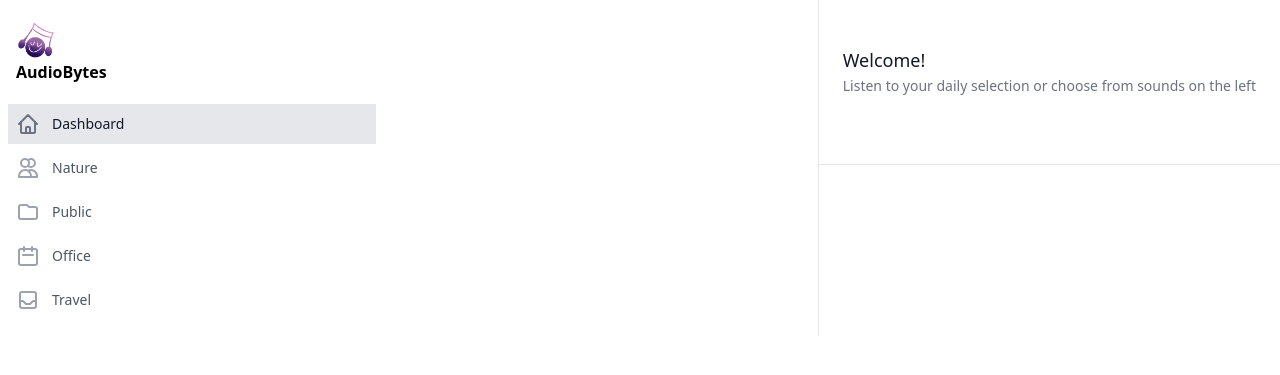
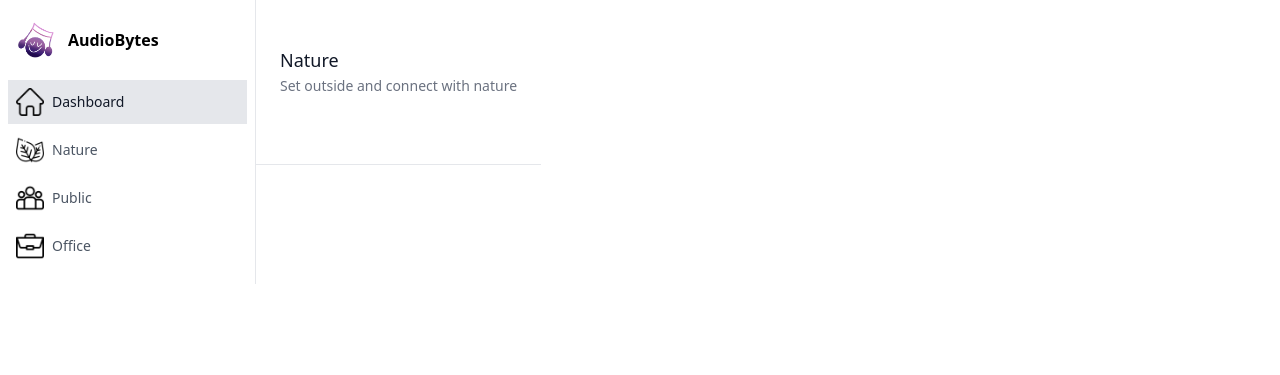
Before and after one commit to zainab404/audiobytes, a Django app: template listen/templates/listen/dashboard.html in a window 1280 px wide. Shown: the top 375 px of the page. Run offline with Django 3.2, Linux system fonts and the light colour scheme; the template is opened without the code that fills it, so the values that code supplies are empty; some libraries are stand-ins or nearby versions.

Commit message:
Clean up

```diff
--- a/listen/templates/listen/dashboard.html
+++ b/listen/templates/listen/dashboard.html
@@ -6,74 +6,55 @@
   <body>
     <!-- This example requires Tailwind CSS v2.0+ -->
 <div class="flex flex-row">
-<div class="flex flex-col flex-grow border-r border-gray-200 pt-5 pb-4 bg-white overflow-y-auto">
+<div class="flex flex-col border-r border-gray-200 pt-5 pb-4 bg-white overflow-y-auto w-64">
   <div class="flex items-center flex-shrink-0 px-4">
-      <a href="/">
-          <span class="sr-only">Workflow</span>
-          <img class="h-8 w-auto sm:h-10" src="{% static 'landing/images/my_logo.png' %}" alt="Error 404">
-
+      <a class="flex flex-row items-center"href="/">
+        <img class="h-8 w-auto sm:h-10 mr-3" src="{% static 'landing/images/my_logo.png' %}" alt="Error 404">
       <p class="font-bold">AudioBytes</p>
       </a>
   </div>
-  <div class="mt-5 flex-grow flex flex-col w-96">
+  <div class="mt-5 flex-grow flex flex-col">
     <nav class="flex-1 px-2 bg-white space-y-1" aria-label="Sidebar">
       <!-- Current: "bg-gray-100 text-gray-900", Default: "text-gray-600 hover:bg-gray-50 hover:text-gray-900" -->
       <a href="/listen/dashboard" class="bg-gray-200 text-gray-900 group flex items-center px-2 py-2 text-sm font-mediumrounded-md">
         <!-- Current: "text-gray-500", Default: "text-gray-400 group-hover:text-gray-500" -->
         <!-- Heroicon name: home -->
-        <svg class="text-gray-500 mr-3 h-6 w-6" xmlns="http://www.w3.org/2000/svg" fill="none" viewBox="0 0 24 24" stroke="currentColor" aria-hidden="true">
-          <path stroke-linecap="round" stroke-linejoin="round" stroke-width="2" d="M3 12l2-2m0 0l7-7 7 7M5 10v10a1 1 0 001 1h3m10-11l2 2m-2-2v10a1 1 0 01-1 1h-3m-6 0a1 1 0 001-1v-4a1 1 0 011-1h2a1 1 0 011 1v4a1 1 0 001 1m-6 0h6" />
-        </svg>
+        <img class="w-7 mr-2" src="{% static 'listen/home.png' %}" />
         Dashboard
       </a>
 
       <a href="/listen/nature" class="text-gray-600 hover:bg-gray-50 hover:text-gray-900 group flex items-center px-2 py-2 text-sm font-medium rounded-md">
         <!-- Heroicon name: users -->
-        <svg class="text-gray-400 group-hover:text-gray-500 mr-3 h-6 w-6" xmlns="http://www.w3.org/2000/svg" fill="none" viewBox="0 0 24 24" stroke="currentColor" aria-hidden="true">
-          <path stroke-linecap="round" stroke-linejoin="round" stroke-width="2" d="M12 4.354a4 4 0 110 5.292M15 21H3v-1a6 6 0 0112 0v1zm0 0h6v-1a6 6 0 00-9-5.197M13 7a4 4 0 11-8 0 4 4 0 018 0z" />
-        </svg>
+        <img class="w-7 mr-2" src="{% static 'listen/leaf.png' %}" />
         Nature
       </a>
 
       <a href="/listen/public" class="text-gray-600 hover:bg-gray-50 hover:text-gray-900 group flex items-center px-2 py-2 text-sm font-medium rounded-md">
+        <img class="w-7 mr-2" src="{% static 'listen/group.png' %}" />
         <!-- Heroicon name: folder -->
-        <svg class="text-gray-400 group-hover:text-gray-500 mr-3 h-6 w-6" xmlns="http://www.w3.org/2000/svg" fill="none" viewBox="0 0 24 24" stroke="currentColor" aria-hidden="true">
-          <path stroke-linecap="round" stroke-linejoin="round" stroke-width="2" d="M3 7v10a2 2 0 002 2h14a2 2 0 002-2V9a2 2 0 00-2-2h-6l-2-2H5a2 2 0 00-2 2z" />
-        </svg>
         Public
       </a>
 
       <a href="/listen/office" class="text-gray-600 hover:bg-gray-50 hover:text-gray-900 group flex items-center px-2 py-2 text-sm font-medium rounded-md">
         <!-- Heroicon name: calendar -->
-        <svg class="text-gray-400 group-hover:text-gray-500 mr-3 h-6 w-6" xmlns="http://www.w3.org/2000/svg" fill="none" viewBox="0 0 24 24" stroke="currentColor" aria-hidden="true">
-          <path stroke-linecap="round" stroke-linejoin="round" stroke-width="2" d="M8 7V3m8 4V3m-9 8h10M5 21h14a2 2 0 002-2V7a2 2 0 00-2-2H5a2 2 0 00-2 2v12a2 2 0 002 2z" />
-        </svg>
+        <img class="w-7 mr-2" src="{% static 'listen/portfolio.png' %}" />
         Office
       </a>
-
-      <a href="#" class="text-gray-600 hover:bg-gray-50 hover:text-gray-900 group flex items-center px-2 py-2 text-sm font-medium rounded-md">
-        <!-- Heroicon name: inbox -->
-        <svg class="text-gray-400 group-hover:text-gray-500 mr-3 h-6 w-6" xmlns="http://www.w3.org/2000/svg" fill="none" viewBox="0 0 24 24" stroke="currentColor" aria-hidden="true">
-          <path stroke-linecap="round" stroke-linejoin="round" stroke-width="2" d="M20 13V6a2 2 0 00-2-2H6a2 2 0 00-2 2v7m16 0v5a2 2 0 01-2 2H6a2 2 0 01-2-2v-5m16 0h-2.586a1 1 0 00-.707.293l-2.414 2.414a1 1 0 01-.707.293h-3.172a1 1 0 01-.707-.293l-2.414-2.414A1 1 0 006.586 13H4" />
-        </svg>
-        Travel
-      </a>
-
     </nav>
   </div>
 </div>
   <div>
 <div class="bg-white px-4 py-5 border-b border-gray-200 sm:px-6 pt-12">
   <h3 class="text-lg leading-6 font-medium text-gray-900">
-    Welcome!
+    Nature
   </h3>
   <p class="mt-1 text-sm text-gray-500">
-    Listen to your daily selection or choose from sounds on the left
+    Set outside and connect with nature
   </p>
-	<ul class="grid grid-cols-1 gap-6 sm:grid-cols-2 lg:grid-cols-3 mt-12">
+          <ul class="grid grid-cols-1 gap-8 sm:grid-cols-2 lg:grid-cols-3 mt-12">
                 {% for nature_track in nature_tracks %}
-			<li class="col-span-1 bg-white rounded-lg shadow h-80 p-6">
-				<iframe src="https://open.spotify.com/embed/track/{{ nature_track.id }}" width="300" height="100" frameborder="0" allowtransparency="true" allow="encrypted-media"></iframe>
+                        <li class="col-span-1 bg-white rounded-lg shadow h-80 p-6 w-80">
+                                <iframe src="https://open.spotify.com/embed/track/{{ nature_track.id }}" width="270" height="100" frameborder="0" allowtransparency="true" allow="encrypted-media"></iframe>
         <p class="mt-4">Track name<p/>
         <p class="text-gray-500">{{ nature_track.name }}</p>
         <p class="mt-4">Artist(s)</p>
```
Also changed, not shown: landing/templates/landing/index.html (+4 -4 lines), listen/templates/listen/nature.html (+4 -5 lines), listen/templates/listen/office.html (+16 -34 lines), listen/templates/listen/public.html (+8 -26 lines). Lines whose indentation alone changed are shown as unchanged.
